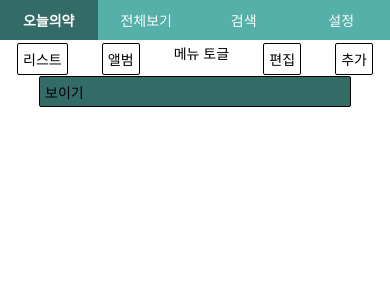
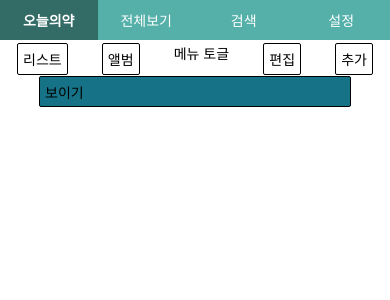
Before and after one commit to KimEunA97/KDT-2-Project-C-10, a React Native app in the folder PillGood/: screen / in a window 390 px wide. Shown: the top 300 px of the page. Built offline with nearby package versions, Linux system fonts and the light colour scheme.

Commit message:
색깔 수정, 스타일링 변수명 수정

```diff
--- a/PillGood/src/pages/TodayPillMenu.js
+++ b/PillGood/src/pages/TodayPillMenu.js
@@ -22,7 +22,7 @@ export default function TodayPillMenu() {
   return (
     <View style={styles.align}>
       {pillList.length === 0 && (
-        <TouchableOpacity style={styles.border} onPress={modalVisible}>
+        <TouchableOpacity style={styles.button} onPress={modalVisible}>
           <Text>보이기</Text>
         </TouchableOpacity>
       )}
@@ -39,10 +39,10 @@ const styles = StyleSheet.create({
     alignItems: 'center',
     justifyContent: 'center',
   },
-  border: {
+  button: {
     width: '80%',
     height: '50%',
-    backgroundColor: '#336B66',
+    backgroundColor: '#167286',
     borderWidth: 1,
     borderRadius: 2,
     borderColor: 'black',
```
